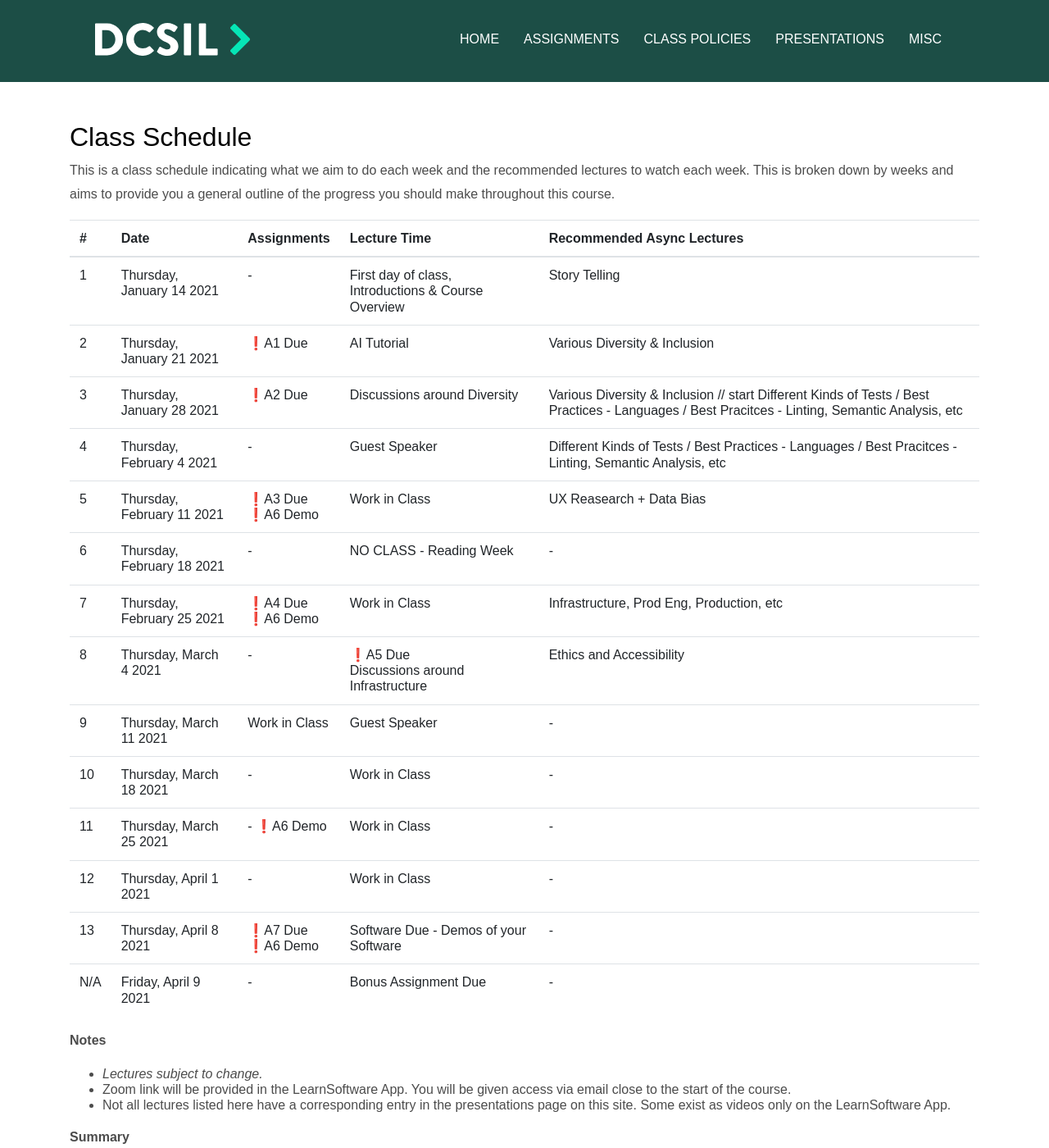
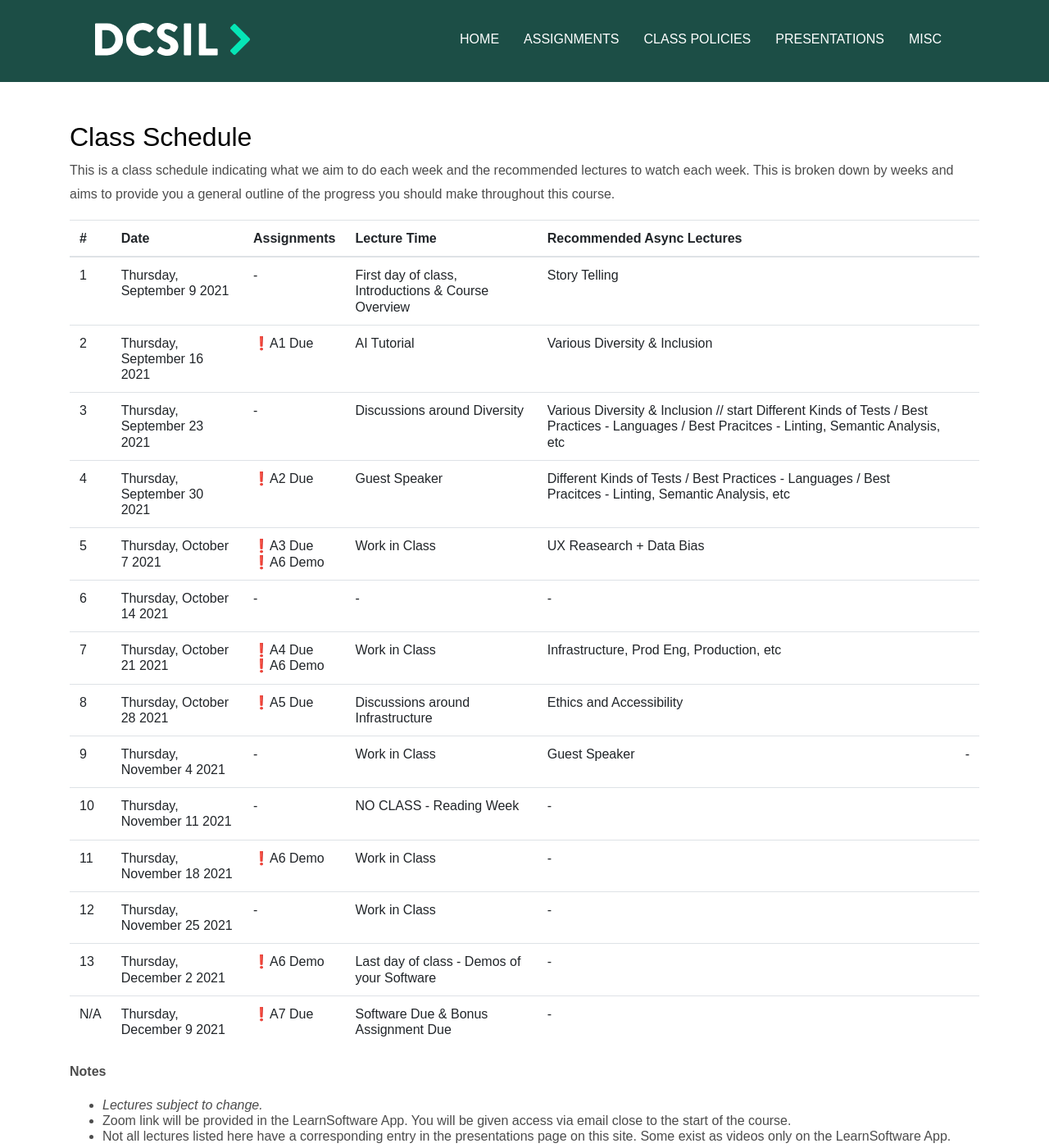
Before and after one commit to dcsil/CSC491, a Jekyll site: the page built from other_pages/schedule.md, in a window 1280 px wide and 1400 px high. Shown: the whole window at 82% size. Built offline with Jekyll 4.4.1, drawn with Linux system fonts in a browser that asks for light colours; our own code applies the rules of GitHub Pages for plain Markdown files; some of the changed text lies outside the part shown.

Commit message:
Update schedule.md

```diff
--- a/other_pages/schedule.md
+++ b/other_pages/schedule.md
@@ -5,20 +5,20 @@ This is a class schedule indicating what we aim to do each week and the recommen
 
 | # | Date | Assignments | Lecture Time | Recommended Async Lectures |
 | -- | -- | -- | -- | -- |
-| 1 | Thursday, January 14 2021   | -            | First day of class, Introductions & Course Overview | Story Telling |
-| 2 | Thursday, January 21 2021  | ❗A1 Due    | AI Tutorial | Various Diversity & Inclusion |
-| 3 | Thursday, January 28 2021  | ❗A2 Due    | Discussions around Diversity | Various Diversity & Inclusion // start Different Kinds of Tests / Best Practices - Languages / Best Pracitces - Linting, Semantic Analysis, etc |
-| 4 | Thursday, February 4 2021  | -   | Guest Speaker | Different Kinds of Tests / Best Practices - Languages / Best Pracitces - Linting, Semantic Analysis, etc |
-| 5 | Thursday, February 11 2021  | ❗A3 Due<br>❗A6 Demo | Work in Class | UX Reasearch + Data Bias |
-| 6 | Thursday, February 18 2021 | -          | NO CLASS - Reading Week | - |
-| 7 | Thursday, February 25 2021 | ❗A4 Due<br>❗A6 Demo | Work in Class | Infrastructure, Prod Eng, Production, etc |
-| 8 | Thursday, March 4 2021 | -  | ❗A5 Due<br>Discussions around Infrastructure | Ethics and Accessibility |
-| 9 | Thursday, March 11 2021     | Work in Class | Guest Speaker | - |
-| 10 | Thursday, March 18 2021  | - | Work in Class | - |
-| 11 | Thursday, March 25 2021   | - ❗A6 Demo  | Work in Class| - |
-| 12 | Thursday, April 1 2021    | - | Work in Class | - |
-| 13 | Thursday, April 8 2021    | ❗A7 Due<br>❗A6 Demo | Software Due - Demos of your Software | - |
-| N/A | Friday, April 9 2021  | -           | Bonus Assignment Due | - |
+| 1 | Thursday, September 9 2021   | - | First day of class, Introductions & Course Overview | Story Telling |
+| 2 | Thursday, September 16 2021  | ❗A1 Due   | AI Tutorial | Various Diversity & Inclusion |
+| 3 | Thursday, September 23 2021  |  - | Discussions around Diversity | Various Diversity & Inclusion // start Different Kinds of Tests / Best Practices - Languages / Best Pracitces - Linting, Semantic Analysis, etc |
+| 4 | Thursday, September 30 2021  | ❗A2 Due  | Guest Speaker | Different Kinds of Tests / Best Practices - Languages / Best Pracitces - Linting, Semantic Analysis, etc |
+| 5 | Thursday, October 7 2021  | ❗A3 Due<br>❗A6 Demo | Work in Class | UX Reasearch + Data Bias |
+| 6 | Thursday, October 14 2021 | - | - | - |
+| 7 | Thursday, October 21 2021 | ❗A4 Due<br>❗A6 Demo | Work in Class | Infrastructure, Prod Eng, Production, etc |
+| 8 | Thursday, October 28 2021 | ❗A5 Due | Discussions around Infrastructure | Ethics and Accessibility |
+| 9 | Thursday, November 4 2021 | -  | Work in Class | Guest Speaker | - |
+| 10 | Thursday, November 11 2021  | - | NO CLASS - Reading Week | - |
+| 11 | Thursday, November 18 2021   | ❗A6 Demo | Work in Class | - |
+| 12 | Thursday, November 25 2021    | - | Work in Class | - |
+| 13 | Thursday, December 2 2021    | ❗A6 Demo | Last day of class - Demos of your Software | - |
+| N/A | Thursday, December 9 2021  | ❗A7 Due  | Software Due & Bonus Assignment Due | - |
 
 **Notes**
 - _Lectures subject to change._
@@ -28,12 +28,12 @@ This is a class schedule indicating what we aim to do each week and the recommen
 **Summary**
 
 - Lectures are Asynchrous via the Learn Software application
-- 2+ Guest Speakers
+- We will try to bring in some guest speakers
 - 1 AI + Data Tutorial
 - 2 discussions (1 includes short demos)
-- 5 Work in Class periods (2 include short demos)
+- 4-5 class working periods
 - 1 Intro
-- 1 Demo period
+- 4 Demo periods (part class each time)
 
 ## Your software
 
```
